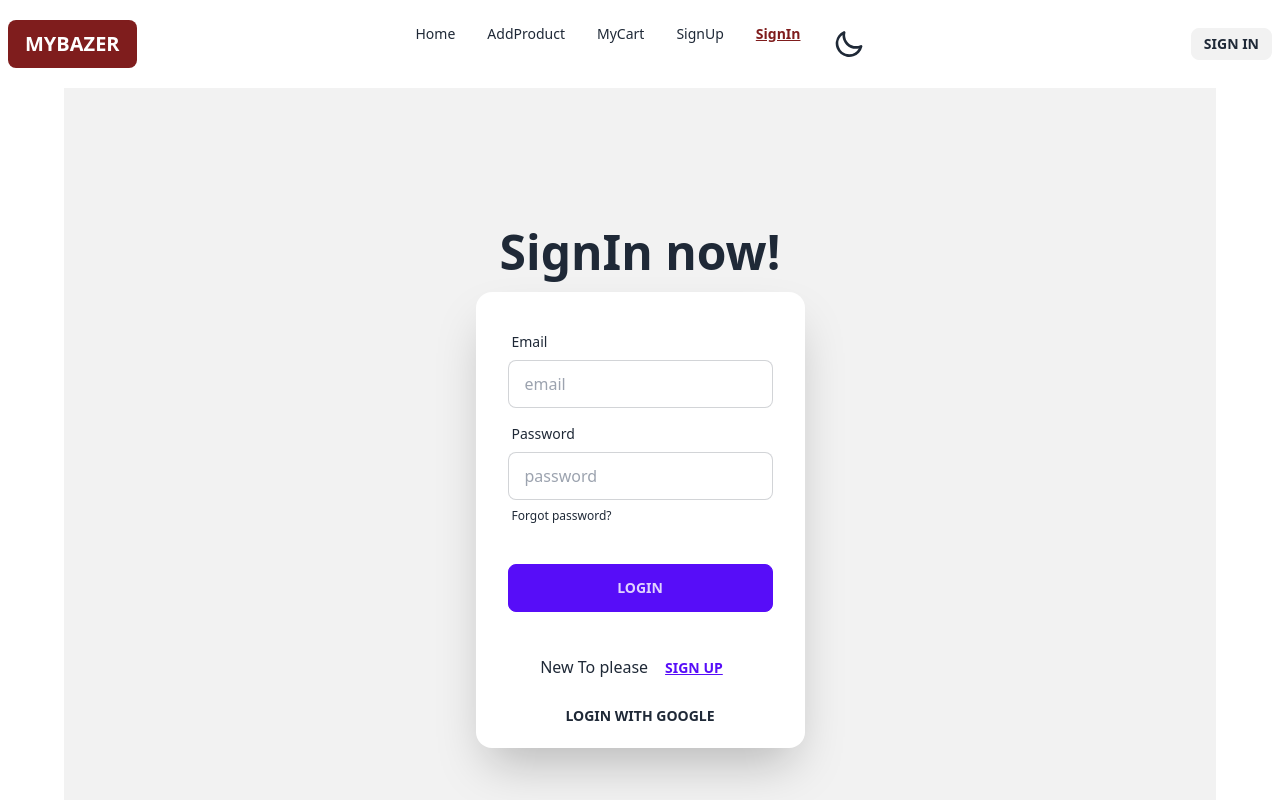
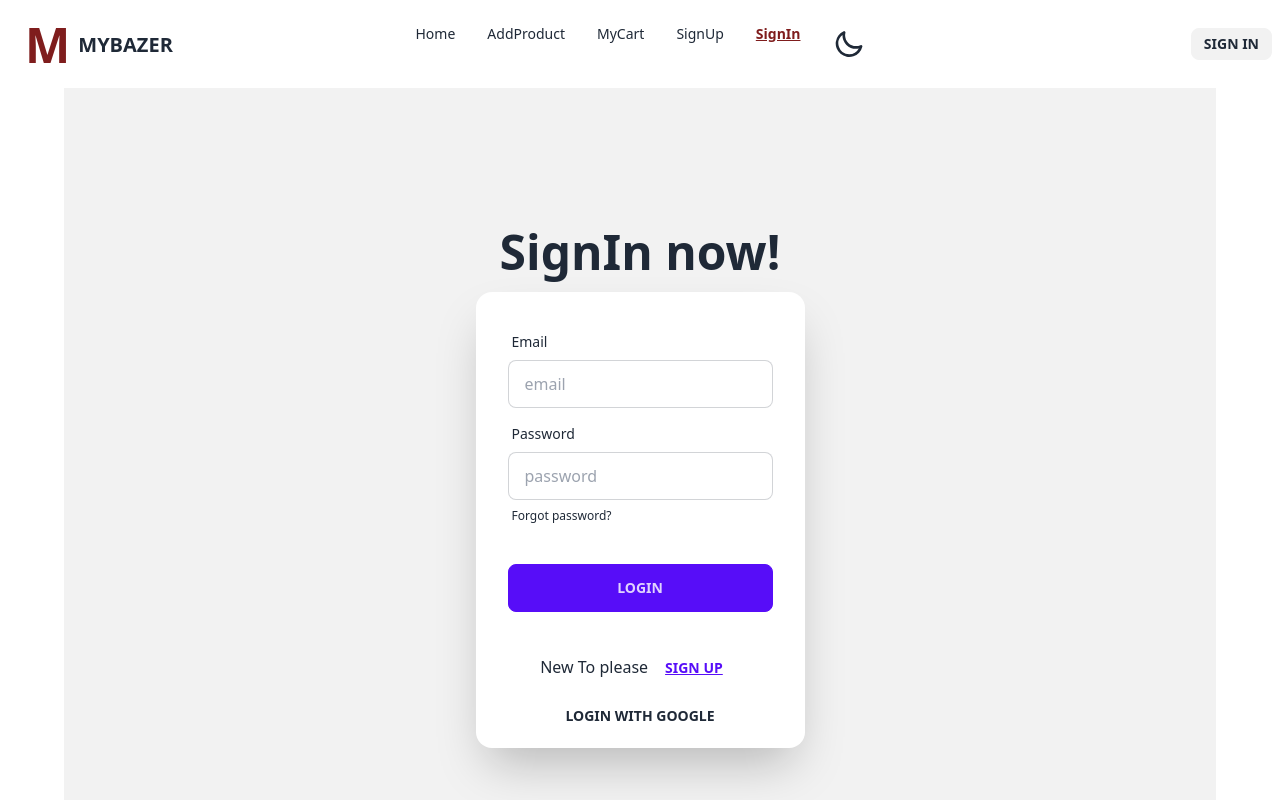
Before and after one commit to meskatabusayed/mobile-shopping-client, a React (Vite) app: page /signin in a window 1280 px wide. Shown: the top 800 px of the page. Built offline with nearby package versions, Linux system fonts and the light colour scheme; no server answers.

Commit message:
crated Readme file

```diff
--- a/src/Router/Router.jsx
+++ b/src/Router/Router.jsx
@@ -27,7 +27,7 @@ const myCreatedRoute = createBrowserRouter([
         },
         {
             path: '/brandcategory/:brand',
-            element: <PrivateRoute><BrandCategory></BrandCategory></PrivateRoute>,
+            element: <BrandCategory></BrandCategory>,
             loader: ({params}) => fetch(`http://localhost:5000/product/${params.brand}`)
 
         },
--- a/src/components/Header/Navber/Navber.jsx
+++ b/src/components/Header/Navber/Navber.jsx
@@ -145,7 +145,11 @@ const Navber = () => {
             {navLinks}
           </ul>
         </div>
-        <a className="btn btn-ghost text-white bg-red-900 normal-case text-xl">MYBAZER</a>
+        <div>
+
+        </div>
+        <a className="btn btn-ghost normal-case text-xl"><span className="text-5xl text-red-900">M</span> MYBAZER</a>
+
       </div>
       <div className="navbar-center hidden lg:flex">
         <ul className="menu menu-horizontal px-1">{navLinks}</ul>
```
Also changed, not shown: 1 other file (tests, documents, lock files or other folders).
